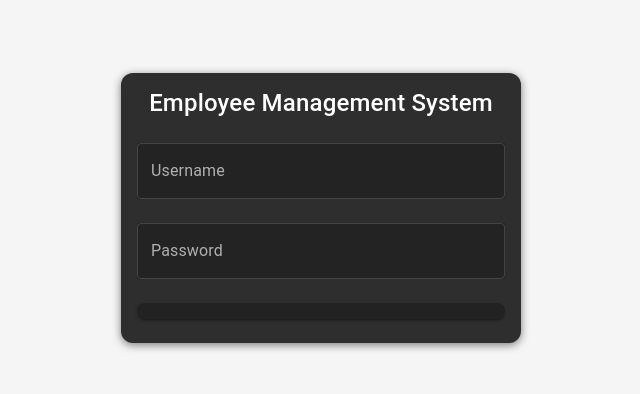
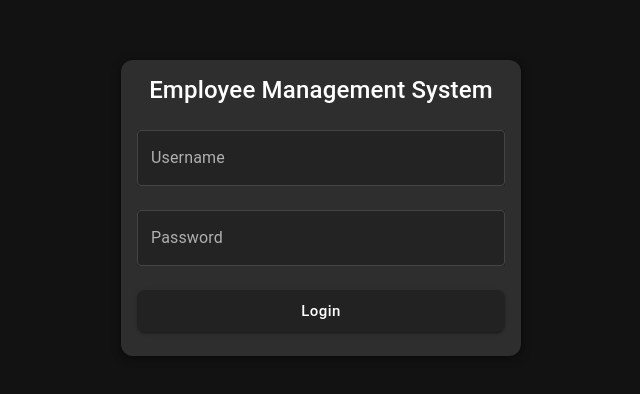
Before and after one commit to nimanthijayathilake678/Employee-Management-System-FrontEnd, a React (Create React App) app: page /login in a window 1280 px wide. Shown: the part 192-586 px from the top of the page, without its empty margins (319-959 px from the left). Built offline with nearby package versions, Linux system fonts and the light colour scheme.

Commit message:
Implimetations - Updated in Employee management

```diff
--- a/src/pages/Login/Login.tsx
+++ b/src/pages/Login/Login.tsx
@@ -11,7 +11,10 @@ import {
   Typography,
   Alert
 } from '@mui/material';
-//import { useAuth } from '../../hooks/useAuth';
+import { ThemeProvider } from '@mui/material/styles';
+import { theme } from '../../styles/theme';
+import { useAuth } from '../../hooks/useAuth';
+import { useNavigate } from 'react-router-dom';
 
 interface LoginFormData {
   username: string;
@@ -25,6 +28,7 @@ const schema = yup.object({
 
 const Login: React.FC = () => {
   //const { login, loading, error } = useAuth();
+  const navigate = useNavigate();
 
   const {
     register,
@@ -34,17 +38,21 @@ const Login: React.FC = () => {
     resolver: yupResolver(schema)
   });
 
-  // const onSubmit = async (data: LoginFormData) => {
-  //   await login(data.username, data.password);
-  // };
+  // onSubmit function
+  const onSubmit = async (data: LoginFormData) => {
+    // await login(data.username, data.password);
+    // If login is successful:
+    navigate('/dashboard');
+  };
 
   return (
+    <ThemeProvider theme={theme}>
       <Box
         display="flex"
         justifyContent="center"
         alignItems="center"
         minHeight="100vh"
-      bgcolor="grey.100"
+        bgcolor="background.default"
       >
         <Card sx={{ maxWidth: 400, width: '100%' }}>
           <CardContent>
@@ -54,8 +62,7 @@ const Login: React.FC = () => {
 
             {/* {error && <Alert severity="error" sx={{ mb: 2 }}>{error}</Alert>} */}
 
-          {/* <form onSubmit={handleSubmit(onSubmit)}> */}
-          <form>
+            <form onSubmit={handleSubmit(onSubmit)}>
               <TextField
                 {...register('username')}
                 label="Username"
@@ -83,12 +90,13 @@ const Login: React.FC = () => {
                 //disabled={loading}
                 sx={{ mt: 2 }}
               >
-              {/* {loading ? 'Logging in...' : 'Login'} */}
+                Login
               </Button>
             </form>
           </CardContent>
         </Card>
       </Box>
+    </ThemeProvider>
   );
 };
 
```
Lines whose indentation alone changed are shown as unchanged.
